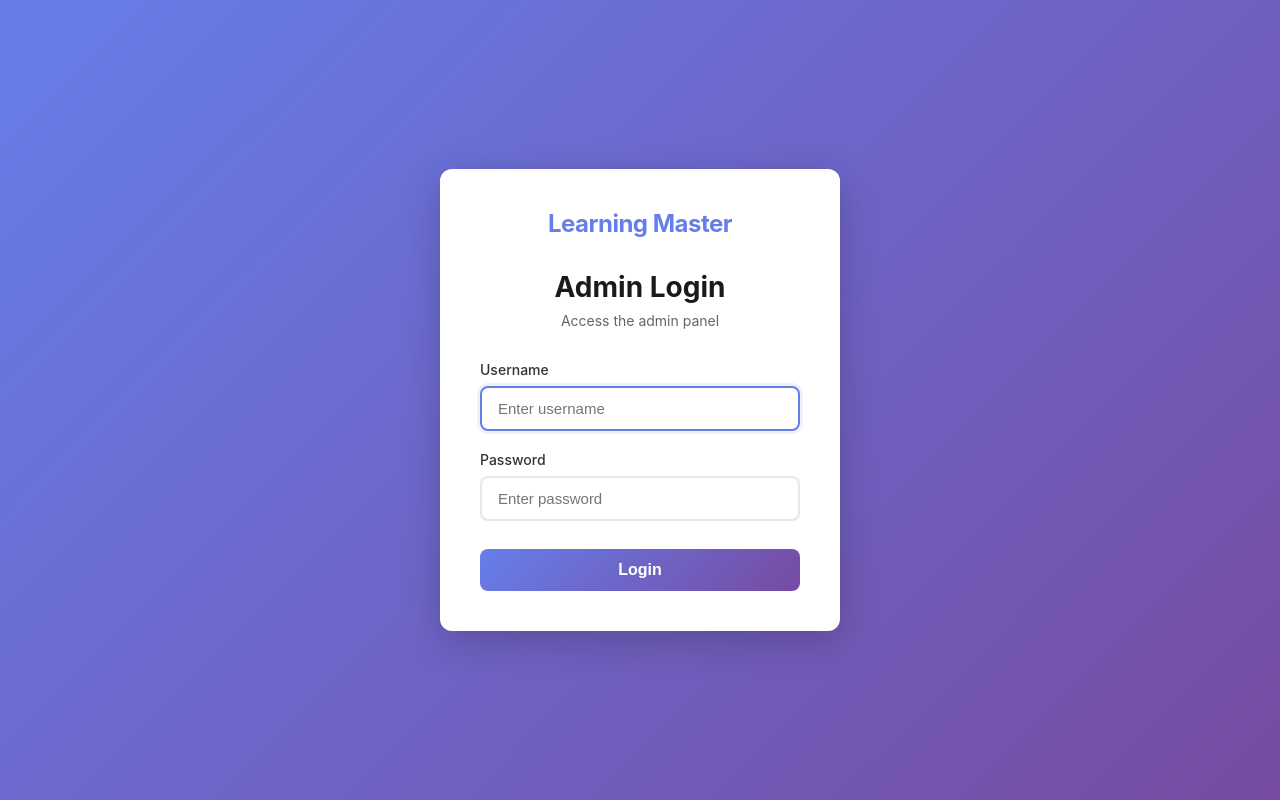
After one commit to dksingh889/learningMaster, a Flask app: page /admin/login in a window 1280 px wide. The commit adds this page. Run offline with Flask 3, Linux system fonts and the light colour scheme.

Commit message:
added auth in amdin

```diff
--- a/admin.py
+++ b/admin.py
@@ -7,6 +7,7 @@ from flask import render_template, request, redirect, url_for, flash
 from datetime import datetime
 import re
 from utils import process_blog_content
+from auth import login_required
 
 
 def create_slug(text):
@@ -20,6 +21,7 @@ def register_admin_routes(app, db, Post, Category):
     """Register admin routes with the Flask app - Redirects to SEO dashboard"""
 
     @app.route('/admin')
+    @login_required
     def admin_index():
         """Redirect to SEO dashboard"""
         try:
@@ -30,6 +32,7 @@ def register_admin_routes(app, db, Post, Category):
             return redirect('/')
 
     @app.route('/admin/posts')
+    @login_required
     def admin_posts():
         """Redirect to SEO posts list"""
         try:
@@ -38,6 +41,7 @@ def register_admin_routes(app, db, Post, Category):
             return redirect('/')
 
     @app.route('/admin/posts/new', methods=['GET', 'POST'])
+    @login_required
     def admin_new_post():
         """Redirect to SEO post creation"""
         return redirect(url_for('admin_seo_new_post'))
@@ -113,6 +117,7 @@ def register_admin_routes(app, db, Post, Category):
         return render_template('admin/new_post.html', categories=categories, today_date=today_date)
 
     @app.route('/admin/posts/<int:post_id>/edit', methods=['GET', 'POST'])
+    @login_required
     def admin_edit_post(post_id):
         """Redirect to SEO post detail/analysis"""
         try:
@@ -183,6 +188,7 @@ def register_admin_routes(app, db, Post, Category):
         return render_template('admin/edit_post.html', post=post, categories=categories, post_categories=post_categories, today_date=today_date)
 
     @app.route('/admin/posts/<int:post_id>/delete', methods=['POST'])
+    @login_required
     def admin_delete_post(post_id):
         """Delete a post"""
         post = Post.query.get_or_404(post_id)
--- a/app.py
+++ b/app.py
@@ -440,6 +440,10 @@ def not_found(error):
     return render_template('404.html'), 404
 
 
+# Import and initialize authentication
+from auth import init_auth_routes
+init_auth_routes(app)
+
 # Import admin routes (optional - uncomment to enable admin panel)
 from admin import register_admin_routes
 register_admin_routes(app, db, Post, Category)  # This adds /admin routes to the main app
--- /dev/null
+++ b/auth.py
@@ -0,0 +1,57 @@
+"""
+Simple authentication for admin panel
+"""
+from functools import wraps
+from flask import session, redirect, url_for, request, flash
+import os
+
+# Admin credentials (can be moved to environment variables)
+# You can set these via environment variables: ADMIN_USERNAME and ADMIN_PASSWORD
+ADMIN_USERNAME = os.environ.get('ADMIN_USERNAME', 'admin')
+ADMIN_PASSWORD = os.environ.get('ADMIN_PASSWORD', 'admin123')  # Change this in production!
+
+
+def login_required(f):
+    """Decorator to require login for admin routes"""
+    @wraps(f)
+    def decorated_function(*args, **kwargs):
+        if not session.get('admin_logged_in'):
+            flash('Please login to access the admin panel', 'warning')
+            return redirect(url_for('admin_login', next=request.url))
+        return f(*args, **kwargs)
+    return decorated_function
+
+
+def init_auth_routes(app):
+    """Initialize authentication routes"""
+
+    @app.route('/admin/login', methods=['GET', 'POST'])
+    def admin_login():
+        """Admin login page"""
+        if session.get('admin_logged_in'):
+            return redirect(url_for('admin_seo_dashboard'))
+
+        if request.method == 'POST':
+            username = request.form.get('username', '').strip()
+            password = request.form.get('password', '').strip()
+            next_url = request.args.get('next', url_for('admin_seo_dashboard'))
+
+            # Check credentials
+            if username == ADMIN_USERNAME and password == ADMIN_PASSWORD:
+                session['admin_logged_in'] = True
+                session['admin_username'] = username
+                flash('Login successful!', 'success')
+                return redirect(next_url)
+            else:
+                flash('Invalid username or password', 'error')
+
+        from flask import render_template
+        return render_template('admin/login.html')
+
+    @app.route('/admin/logout')
+    def admin_logout():
+        """Admin logout"""
+        session.pop('admin_logged_in', None)
+        session.pop('admin_username', None)
+        flash('You have been logged out', 'info')
+        return redirect(url_for('admin_login'))
--- /dev/null
+++ b/templates/admin/login.html
@@ -0,0 +1,179 @@
+<!DOCTYPE html>
+<html lang="en">
+<head>
+    <meta charset="UTF-8">
+    <meta name="viewport" content="width=device-width, initial-scale=1.0">
+    <title>Admin Login - Learning Master</title>
+    <style>
+        * {
+            margin: 0;
+            padding: 0;
+            box-sizing: border-box;
+        }
+        body {
+            font-family: -apple-system, BlinkMacSystemFont, 'Segoe UI', Roboto, Oxygen, Ubuntu, Cantarell, sans-serif;
+            background: linear-gradient(135deg, #667eea 0%, #764ba2 100%);
+            min-height: 100vh;
+            display: flex;
+            align-items: center;
+            justify-content: center;
+            padding: 20px;
+        }
+        .login-container {
+            width: 100%;
+            max-width: 400px;
+        }
+        .login-box {
+            background: #ffffff;
+            border-radius: 12px;
+            box-shadow: 0 10px 40px rgba(0,0,0,0.2);
+            padding: 40px;
+            width: 100%;
+        }
+        .logo-section {
+            text-align: center;
+            margin-bottom: 32px;
+        }
+        .logo-text {
+            font-size: 24px;
+            font-weight: 700;
+            color: #667eea;
+            letter-spacing: -0.5px;
+        }
+        .login-title {
+            text-align: center;
+            margin-bottom: 8px;
+            font-size: 28px;
+            font-weight: 700;
+            color: #1a1a1a;
+        }
+        .login-subtitle {
+            text-align: center;
+            margin-bottom: 32px;
+            font-size: 14px;
+            color: #666;
+        }
+        .form-group {
+            margin-bottom: 20px;
+        }
+        .form-label {
+            display: block;
+            margin-bottom: 8px;
+            font-weight: 500;
+            font-size: 14px;
+            color: #333;
+        }
+        .form-input {
+            width: 100%;
+            padding: 12px 16px;
+            border: 2px solid #e5e7eb;
+            border-radius: 8px;
+            font-size: 15px;
+            transition: all 0.2s;
+            background: #fff;
+        }
+        .form-input:focus {
+            outline: none;
+            border-color: #667eea;
+            box-shadow: 0 0 0 3px rgba(102, 126, 234, 0.1);
+        }
+        .btn-login {
+            width: 100%;
+            padding: 12px;
+            background: linear-gradient(135deg, #667eea 0%, #764ba2 100%);
+            color: white;
+            border: none;
+            border-radius: 8px;
+            font-size: 16px;
+            font-weight: 600;
+            cursor: pointer;
+            transition: transform 0.2s, box-shadow 0.2s;
+            margin-top: 8px;
+        }
+        .btn-login:hover {
+            transform: translateY(-2px);
+            box-shadow: 0 6px 20px rgba(102, 126, 234, 0.4);
+        }
+        .btn-login:active {
+            transform: translateY(0);
+        }
+        .alert-message {
+            padding: 12px 16px;
+            margin-bottom: 20px;
+            border-radius: 8px;
+            font-size: 14px;
+            line-height: 1.5;
+        }
+        .alert-error {
+            background: #fee2e2;
+            color: #991b1b;
+            border: 1px solid #fecaca;
+        }
+        .alert-success {
+            background: #d1fae5;
+            color: #065f46;
+            border: 1px solid #a7f3d0;
+        }
+        .alert-warning {
+            background: #fef3c7;
+            color: #92400e;
+            border: 1px solid #fde68a;
+        }
+        .alert-info {
+            background: #dbeafe;
+            color: #1e40af;
+            border: 1px solid #93c5fd;
+        }
+    </style>
+</head>
+<body>
+    <div class="login-container">
+        <div class="login-box">
+            <div class="logo-section">
+                <div class="logo-text">Learning Master</div>
+            </div>
+            <h1 class="login-title">Admin Login</h1>
+            <p class="login-subtitle">Access the admin panel</p>
+
+            {% with messages = get_flashed_messages(with_categories=true) %}
+                {% if messages %}
+                    {% for category, message in messages %}
+                        <div class="alert-message alert-{{ category }}">{{ message }}</div>
+                    {% endfor %}
+                {% endif %}
+            {% endwith %}
+
+            <form method="POST" action="{{ url_for('admin_login') }}{% if request.args.get('next') %}?next={{ request.args.get('next') }}{% endif %}">
+                <div class="form-group">
+                    <label for="username" class="form-label">Username</label>
+                    <input type="text" id="username" name="username" class="form-input" required placeholder="Enter username" autofocus>
+                </div>
+
+                <div class="form-group">
+                    <label for="password" class="form-label">Password</label>
+                    <input type="password" id="password" name="password" class="form-input" required placeholder="Enter password">
+                </div>
+
+                <button type="submit" class="btn-login">Login</button>
+            </form>
+        </div>
+    </div>
+
+    <script>
+        // Auto-hide success messages after 3 seconds
+        document.addEventListener('DOMContentLoaded', function() {
+            const successMessages = document.querySelectorAll('.alert-message.alert-success');
+            successMessages.forEach(function(message) {
+                setTimeout(function() {
+                    message.style.transition = 'opacity 0.5s, transform 0.5s';
+                    message.style.opacity = '0';
+                    message.style.transform = 'translateY(-10px)';
+                    setTimeout(function() {
+                        message.remove();
+                    }, 500);
+                }, 3000);
+            });
+        });
+    </script>
+</body>
+</html>
```
Also changed, not shown: admin_seo.py (+13 -0 lines), templates/admin/base.html (+36 -0 lines).
